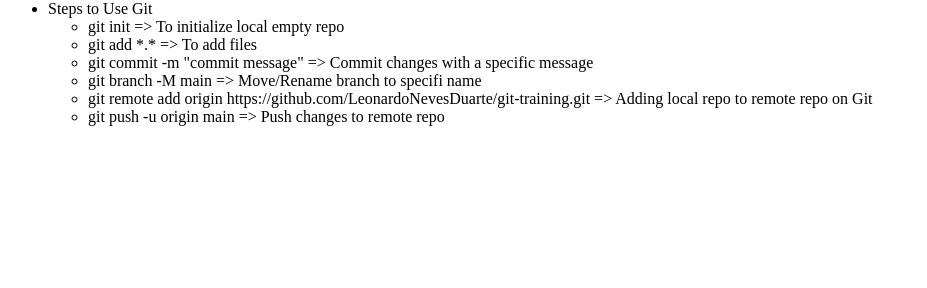
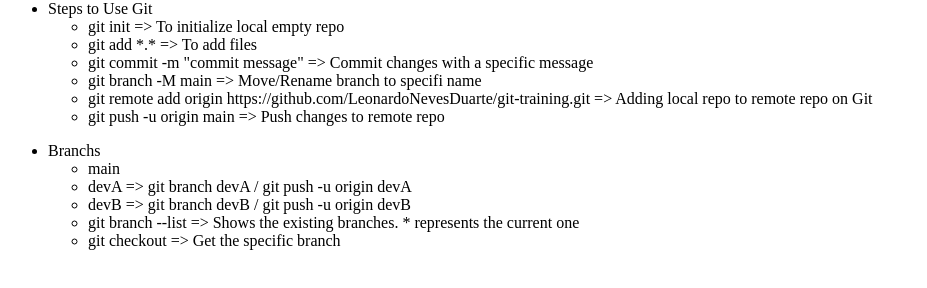
Before and after one commit to LeonardoNevesDuarte/git-training, a website: page index.html in a window 1280 px wide. Shown: the part 66-354 px from the top of the page, without its empty margins (0-927 px from the left). Drawn offline with Linux system fonts and the light colour scheme.

Commit message:
Adding ceckout info

```diff
--- a/index.html
+++ b/index.html
@@ -1,5 +1,6 @@
 <html>
 <title>Git Training</title>
+
 <body>
     <h1>Git Training</h1>
     <ul>
@@ -9,9 +10,21 @@
             <li>git add *.* => To add files</li>
             <li>git commit -m "commit message" => Commit changes with a specific message</li>
             <li>git branch -M main => Move/Rename branch to specifi name</li>
-                <li>git remote add origin https://github.com/LeonardoNevesDuarte/git-training.git => Adding local repo to remote repo on Git</li>
+            <li>git remote add origin https://github.com/LeonardoNevesDuarte/git-training.git => Adding local repo to
+                remote repo on Git</li>
             <li>git push -u origin main => Push changes to remote repo</li>
         </ul>
     </ul>
+    <ul>
+        <li>Branchs</li>
+        <ul>
+            <li>main</li>
+            <li>devA => git branch devA / git push -u origin devA</li>
+            <li>devB => git branch devB / git push -u origin devB</li>
+            <li>git branch --list => Shows the existing branches. * represents the current one</li>
+            <li>git checkout <existing_branch> => Get the specific branch</li>
+        </ul>
+    </ul>
 </body>
+
 </html>
```
Lines whose indentation alone changed are shown as unchanged.
